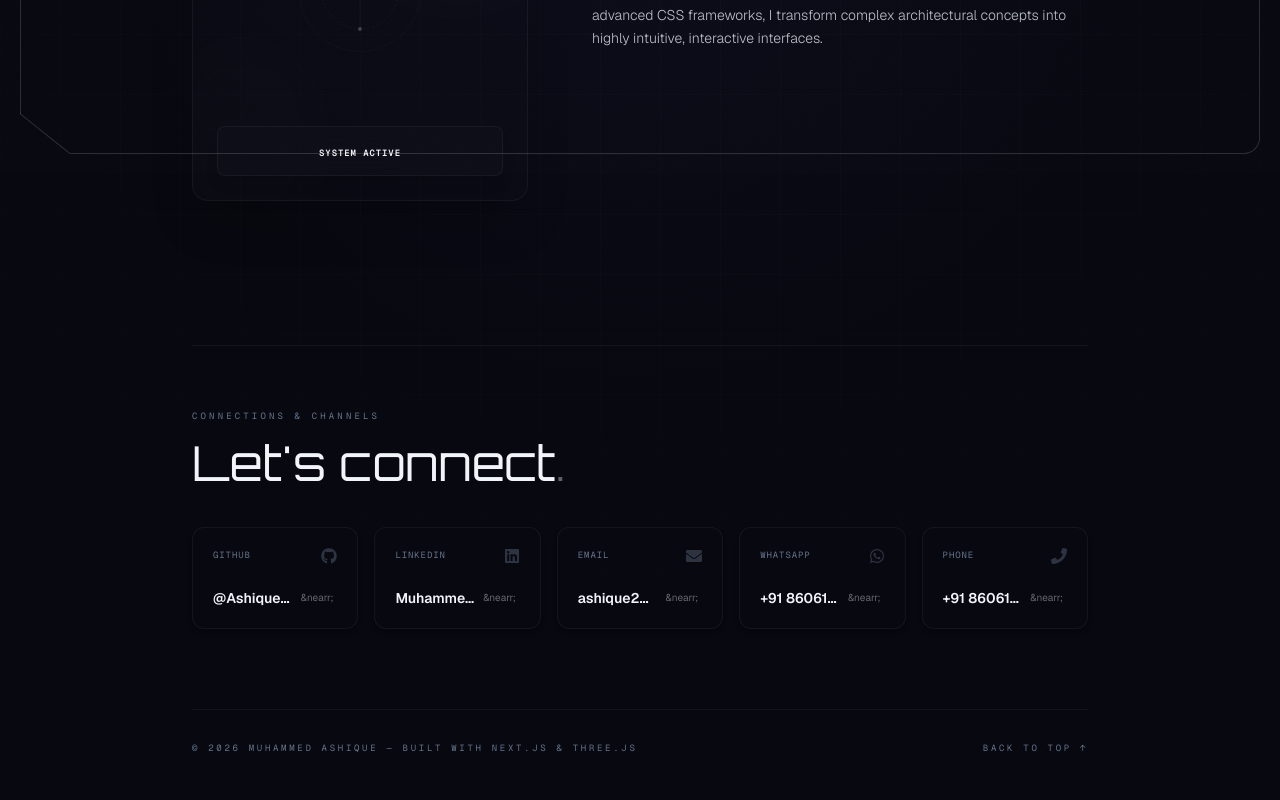
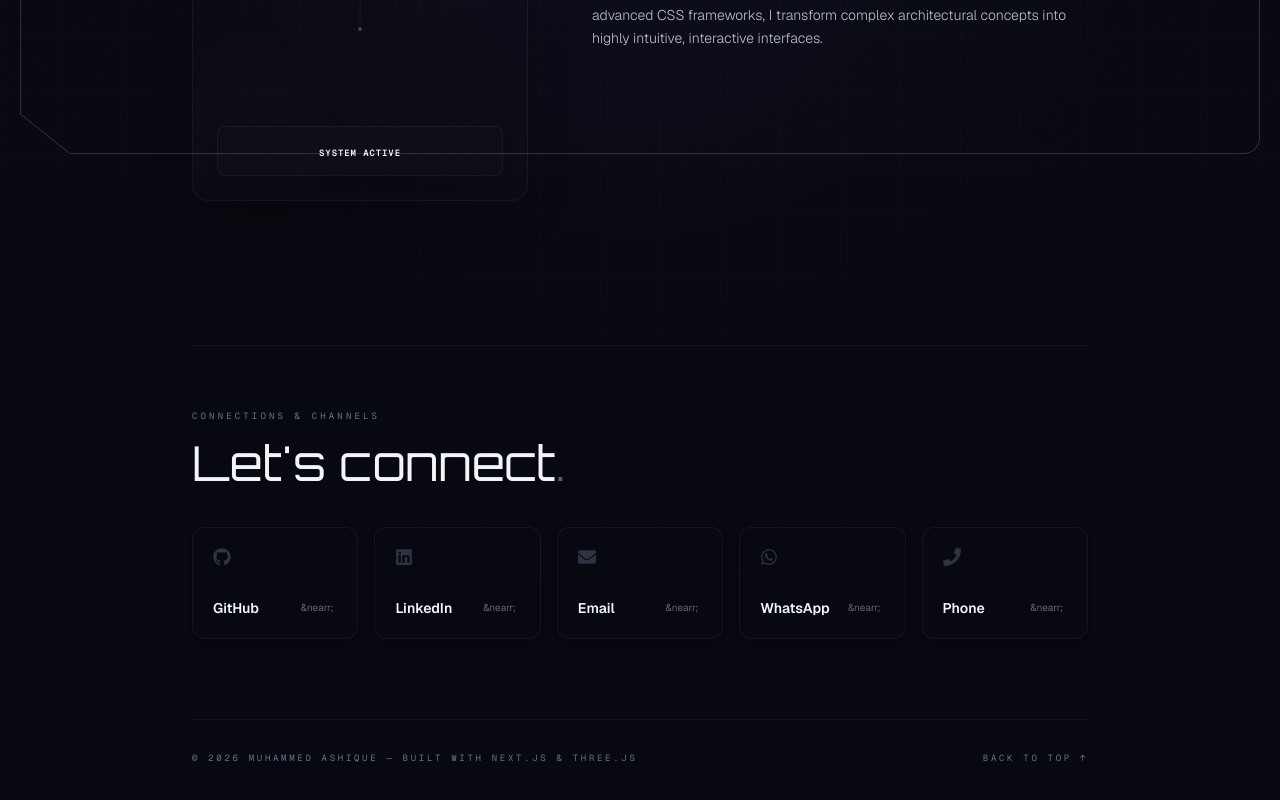
Before and after one commit to Ashique64/Muhammed-Ashique, a Next.js app in the folder frontend/: page /about in a window 1280 px wide. Shown: the part 626-1426 px from the top of the page. Built offline with nearby package versions, Linux system fonts and the light colour scheme.

Commit message:
Remove detailed usernames and personal contact strings from About social cards

```diff
--- a/frontend/src/components/AboutPageClient.jsx
+++ b/frontend/src/components/AboutPageClient.jsx
@@ -113,14 +113,11 @@ function SocialConnectCard({ link, delay }) {
         />
 
         <div className="relative z-10 flex flex-col justify-between h-full w-full pointer-events-none">
-          {/* Top row: Name & brand icon */}
-          <div className="flex justify-between items-center w-full">
-            <span className="font-mono text-[9px] tracking-widest text-muted uppercase group-hover:text-highlight transition-colors">
-              {link.name}
-            </span>
+          {/* Top row: brand icon */}
+          <div className="flex items-center w-full">
             {IconComponent && (
               <IconComponent
-                size={16}
+                size={18}
                 style={{
                   "--brand-color": color,
                 }}
@@ -129,9 +126,9 @@ function SocialConnectCard({ link, delay }) {
             )}
           </div>
 
-          {/* Bottom row: username and arrow */}
-          <div className="font-sans text-xs md:text-sm text-highlight font-semibold mt-6 group-hover:translate-x-1.5 transition-transform duration-300 flex items-center justify-between w-full">
-            <span className="truncate pr-2">{link.username}</span>
+          {/* Bottom row: brand name and arrow */}
+          <div className="font-sans text-xs md:text-sm text-highlight font-semibold mt-8 group-hover:translate-x-1.5 transition-transform duration-300 flex items-center justify-between w-full">
+            <span>{link.name}</span>
             <span className="text-[10px] opacity-40 group-hover:opacity-100 transition-opacity font-normal pr-1">
               &nearr;
             </span>
```
